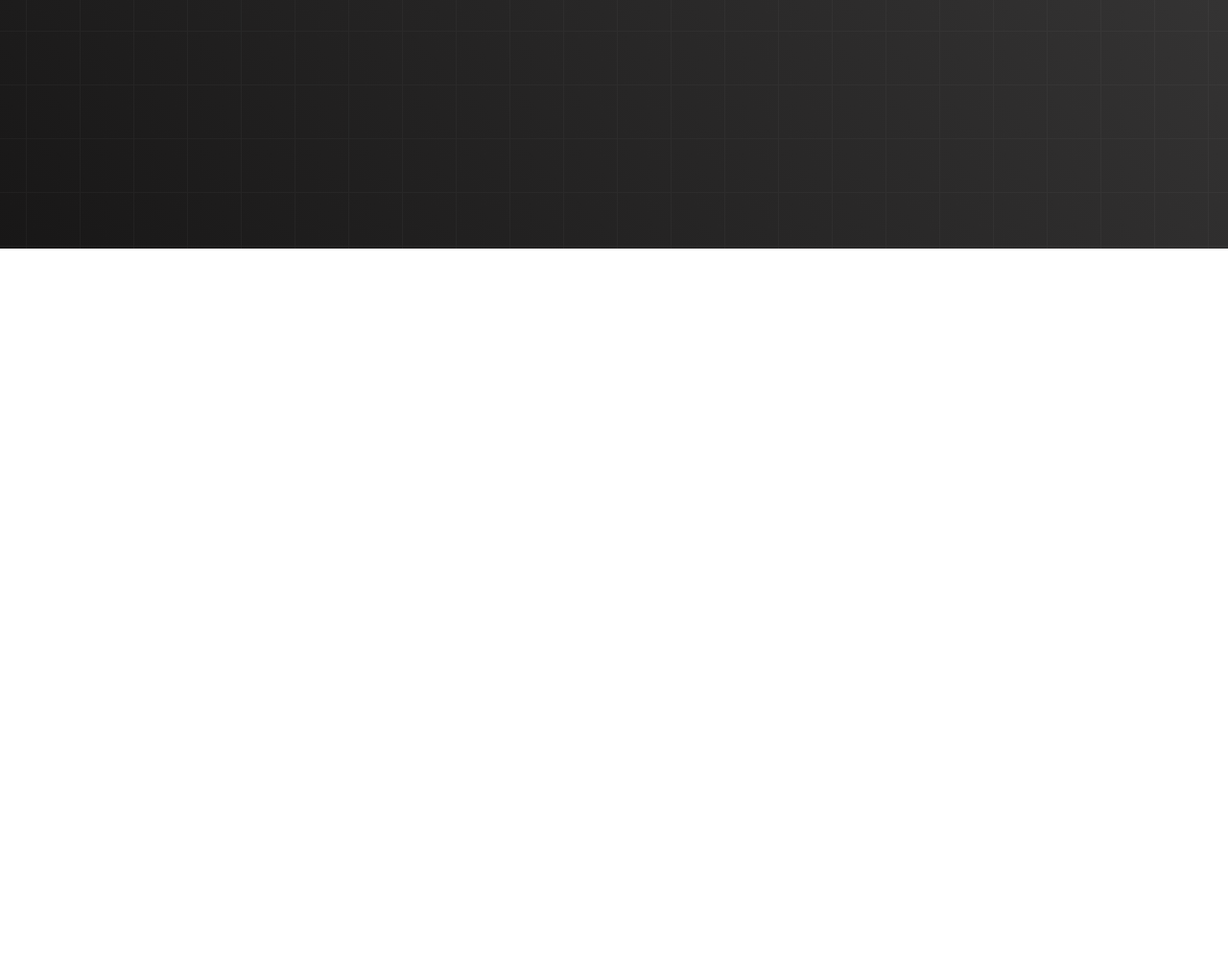
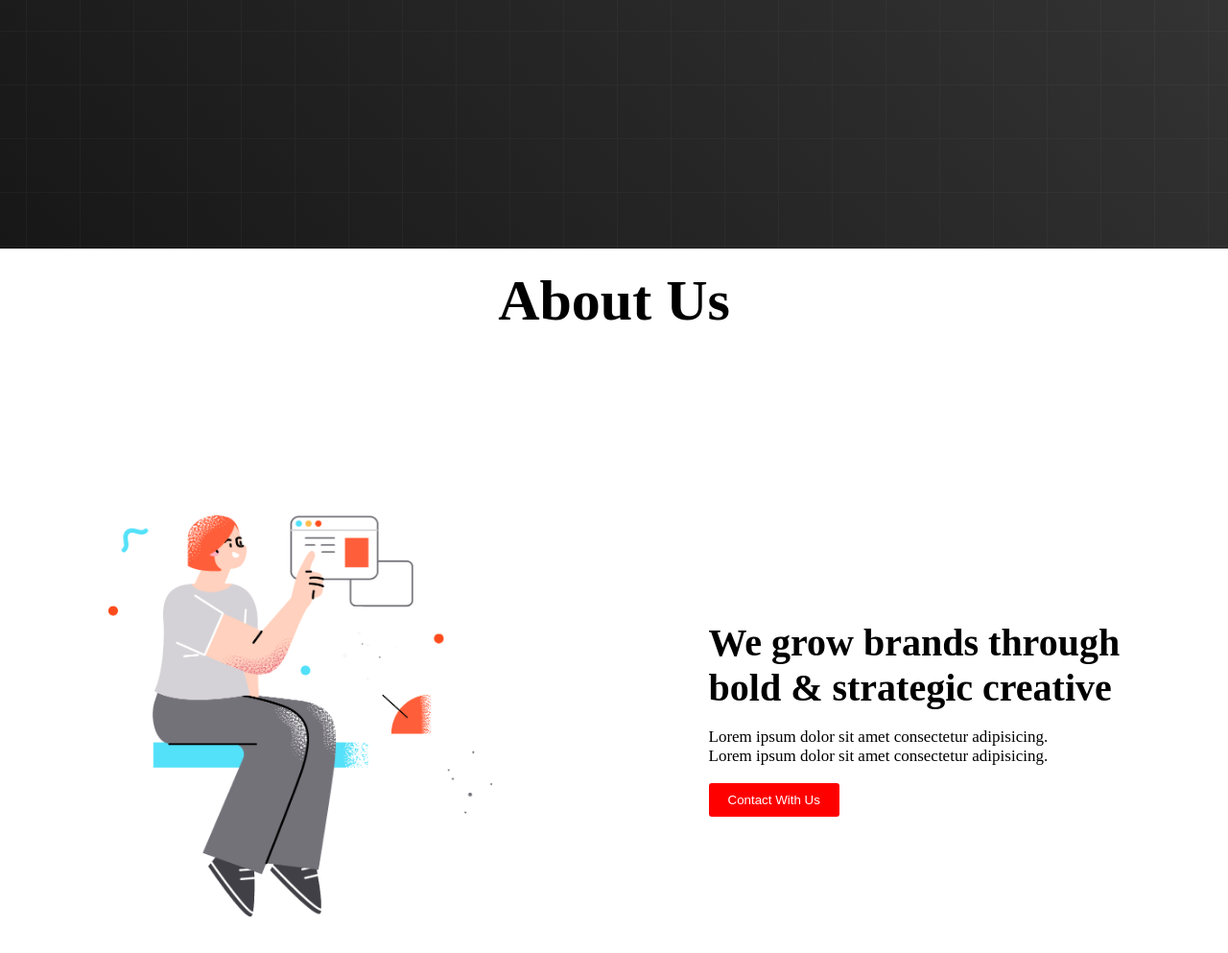
Before and after one commit to KaziMashhunAhmed/Digital-Products-Website-Using-HTML_CSS, a plain HTML site: page index.html in a window 1280 px wide. Shown: the part 622-1615 px from the top of the page at 96% size. Before the commit the page ends 881 px from the top, so only its background shows below. Drawn offline with Linux system fonts and the light colour scheme.

Commit message:
About Section Added

```diff
--- a/index.html
+++ b/index.html
@@ -9,6 +9,7 @@
 </head>
 <body>
     <header>
+        <!-- NAV SECTION -->
         <nav>
             <div class="menu-container">
                 <div class="logo">
@@ -24,6 +25,7 @@
         </nav>
     </header>
     <main>
+        <!-- BANNER SECTION -->
         <section>
             <div class="banner-container">
                 <div class="banner-text">
@@ -37,6 +39,23 @@
                 </div>
             </div>
         </section>
+        <!-- ABOUT SECTION -->
+        <section>
+            <h1 id="about">About Us</h1>
+            <div class="about-container">
+                <div class="about-img">
+                    <img class="about-pic" src="./images/section.png" alt="">
+
+                </div>
+                <div class="about-text">
+                    <h3 class="about-text-one">We grow brands through <br>
+                    bold & strategic creative</h3>
+                    <p class="about-text-two">Lorem ipsum dolor sit amet consectetur adipisicing. <br>
+                    Lorem ipsum dolor sit amet consectetur adipisicing.</p>
+                    <button class="btn">Contact With Us</button>
+                </div>
+            </div>
+        </section>
     </main>
     <footer></footer>
 </body>
--- a/style.css
+++ b/style.css
@@ -61,3 +61,28 @@
     color: black;
 
 }
+.about-container{
+    display: flex;
+    justify-content: space-around;
+    height: 100vh;
+    align-items: center;
+}
+.about-pic{
+    width: 400px;
+}
+.about-text-one{
+    font-size: 40px;
+    font-weight: bold;
+    color: black;
+}
+.about-text-two{
+    font-size: 17px;
+    margin-top: 18px;
+    margin-bottom: 18px;
+}
+#about{
+    text-align: center;
+    color: black;
+    font-size: 60px;
+    margin-top: 20px;
+}
```
